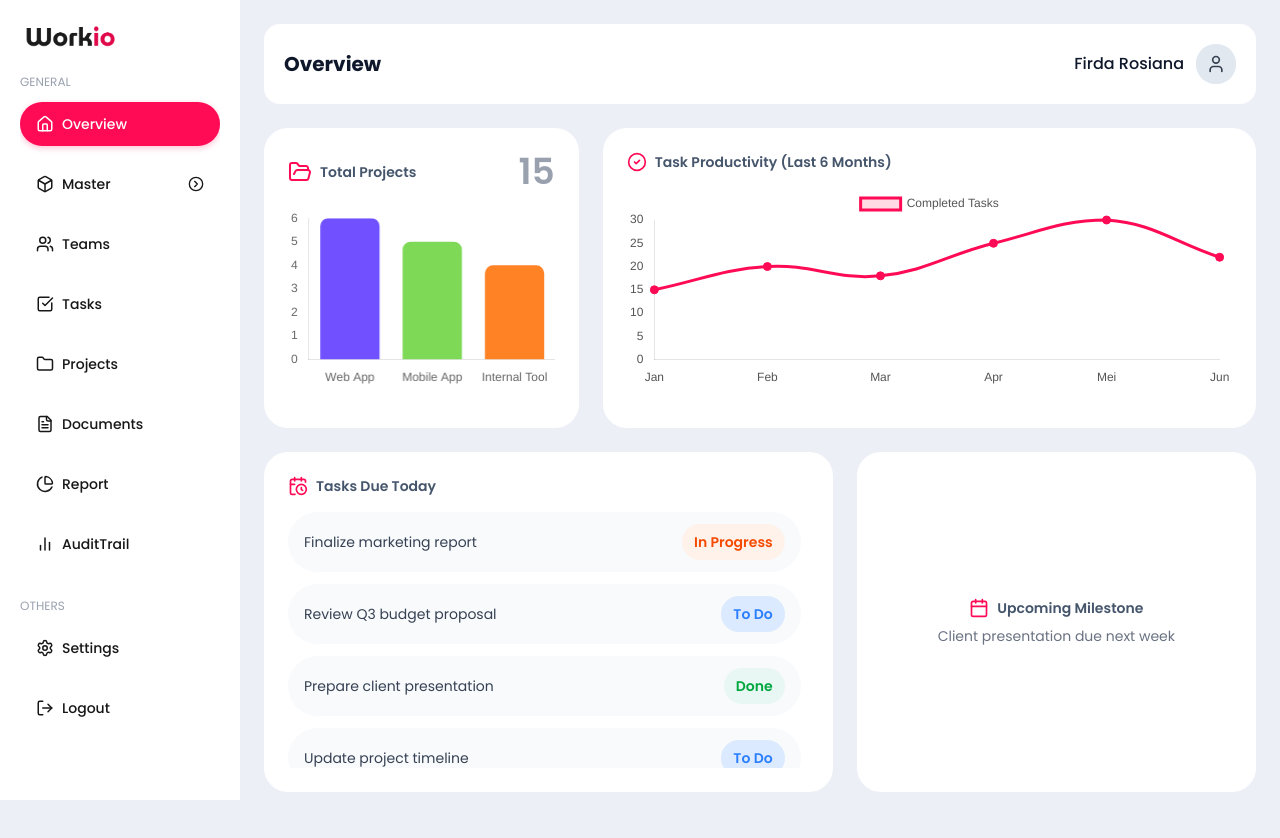
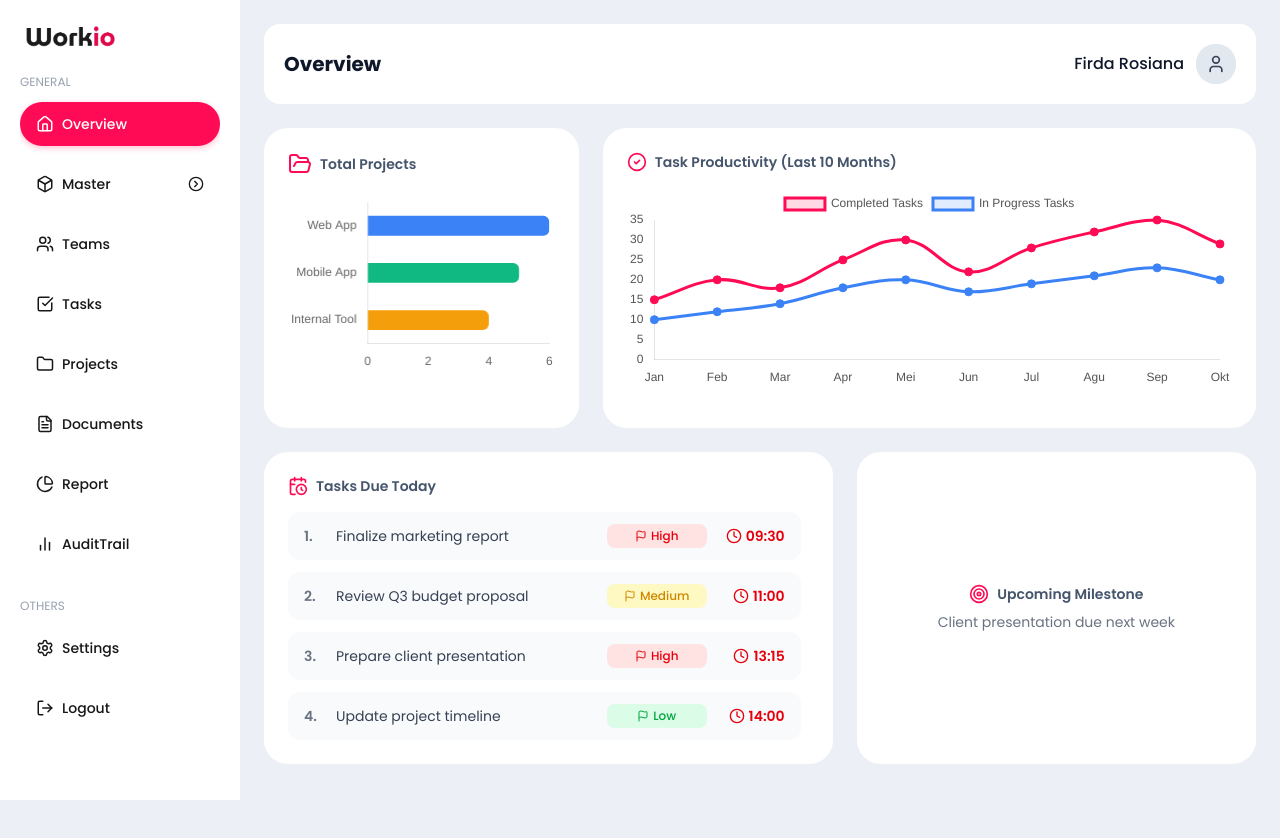
Before and after one commit to roziannn/workio-app, a Next.js app: page /overview in a window 1280 px wide. After the commit the page ends 812 px from the top, so only its background shows below. Built offline with nearby package versions, Linux system fonts and the light colour scheme.

Commit message:
fix: major improve dashboard layouts

```diff
--- a/app/(platform)/overview/page.tsx
+++ b/app/(platform)/overview/page.tsx
@@ -1,25 +1,34 @@
 "use client";
-import { useState } from "react";
+
 import { Line, Bar } from "react-chartjs-2";
 import { Chart as ChartJS, ArcElement, Tooltip, Legend, CategoryScale, LinearScale, BarElement, Title, PointElement, LineElement } from "chart.js";
-import { FolderOpen, Calendar, CheckCircle2, CalendarClock } from "lucide-react";
+import { FolderOpen, CheckCircle2, CalendarClock, Clock, Target, Flag } from "lucide-react";
 
 ChartJS.register(ArcElement, Tooltip, Legend, CategoryScale, LinearScale, BarElement, Title, PointElement, LineElement);
 
 export default function OverviewPage() {
-  // Dummy data
   const lineData = {
-    labels: ["Jan", "Feb", "Mar", "Apr", "Mei", "Jun"],
+    labels: ["Jan", "Feb", "Mar", "Apr", "Mei", "Jun", "Jul", "Agu", "Sep", "Okt"],
     datasets: [
       {
         label: "Completed Tasks",
-        data: [15, 20, 18, 25, 30, 22],
+        data: [15, 20, 18, 25, 30, 22, 28, 32, 35, 29],
         fill: true,
         borderColor: "#FF0B55",
         backgroundColor: "rgba(255, 11, 85, 0.15)",
         tension: 0.4,
         pointRadius: 4,
         pointBackgroundColor: "#FF0B55",
+      },
+      {
+        label: "In Progress Tasks",
+        data: [10, 12, 14, 18, 20, 17, 19, 21, 23, 20],
+        fill: true,
+        borderColor: "#3B82F6",
+        backgroundColor: "rgba(59, 130, 246, 0.15)",
+        tension: 0.4,
+        pointRadius: 4,
+        pointBackgroundColor: "#3B82F6",
       },
     ],
   };
@@ -30,33 +39,30 @@ export default function OverviewPage() {
       {
         label: "Projects",
         data: [6, 5, 4],
-        backgroundColor: ["#7050FF", "#7ED957", "#FF8225"],
-        borderRadius: 8,
+        backgroundColor: ["#3B82F6", "#10B981", "#F59E0B"],
+        borderRadius: 6,
+        barPercentage: 0.6,
+        categoryPercentage: 0.7,
+        maxBarThickness: 40,
       },
     ],
   };
 
   const tasksDueToday = [
-    { id: 1, name: "Finalize marketing report", status: "In Progress" },
-    { id: 2, name: "Review Q3 budget proposal", status: "To Do" },
-    { id: 3, name: "Prepare client presentation", status: "Done" },
-    { id: 4, name: "Update project timeline", status: "To Do" },
-    { id: 5, name: "Check emails", status: "In Progress" },
-    { id: 6, name: "Team meeting", status: "To Do" },
-    { id: 7, name: "Submit invoice", status: "Done" },
-    { id: 8, name: "Design mockups", status: "In Progress" },
-    { id: 9, name: "Plan workshop", status: "To Do" },
+    { id: 1, name: "Finalize marketing report", dueTime: "09:30", priority: "High" },
+    { id: 2, name: "Review Q3 budget proposal", dueTime: "11:00", priority: "Medium" },
+    { id: 3, name: "Prepare client presentation", dueTime: "13:15", priority: "High" },
+    { id: 4, name: "Update project timeline", dueTime: "14:00", priority: "Low" },
   ];
 
-  const [currentPage, setCurrentPage] = useState(1);
-  const tasksPerPage = 5;
-  const totalPages = Math.ceil(tasksDueToday.length / tasksPerPage);
-
-  const indexOfLastTask = currentPage * tasksPerPage;
-  const indexOfFirstTask = indexOfLastTask - tasksPerPage;
+  const priorityColors: Record<string, string> = {
+    High: "text-red-600 bg-red-100",
+    Medium: "text-yellow-600 bg-yellow-100",
+    Low: "text-green-600 bg-green-100",
+  };
 
   return (
-    <div className="space-y-6 pb-6 px-0 lg:mx-0">
+    <div className="space-y-6 pb-6">
       <div className="grid grid-cols-1 lg:grid-cols-12 gap-6">
         <div className="lg:col-span-4 bg-white p-4 sm:p-6 rounded-3xl flex flex-col">
           <div className="flex items-center justify-between mb-4">
@@ -64,18 +70,25 @@ export default function OverviewPage() {
               <FolderOpen className="text-[#FF0B55] w-5 h-5 sm:w-6 sm:h-6" />
               <h2 className="text-sm sm:text-md font-semibold text-slate-600">Total Projects</h2>
             </div>
-            <span className="text-2xl sm:text-4xl font-semibold text-gray-400">15</span>
           </div>
           <div className="h-[150px] sm:h-[180px]">
             <Bar
               data={projectCategories}
               options={{
+                indexAxis: "y",
                 responsive: true,
                 maintainAspectRatio: false,
                 plugins: { legend: { display: false } },
                 scales: {
-                  x: { grid: { display: false }, ticks: { font: { size: 12 } } },
-                  y: { beginAtZero: true, grid: { display: false }, ticks: { stepSize: 1, font: { size: 12 } } },
+                  x: {
+                    beginAtZero: true,
+                    grid: { display: false },
+                    ticks: { font: { size: 12 } },
+                  },
+                  y: {
+                    grid: { display: false },
+                    ticks: { font: { size: 12 } },
+                  },
                 },
               }}
             />
@@ -85,7 +98,7 @@ export default function OverviewPage() {
         <div className="lg:col-span-8 bg-white p-4 sm:p-6 rounded-3xl h-[250px] sm:h-[300px]">
           <h2 className="text-sm sm:text-md font-semibold text-slate-600 mb-4 flex items-center space-x-2">
             <CheckCircle2 className="w-4 h-4 sm:w-5 sm:h-5 text-[#FF0B55]" />
-            <span>Task Productivity (Last 6 Months)</span>
+            <span>Task Productivity (Last 10 Months)</span>
           </h2>
           <Line
             data={lineData}
@@ -93,17 +106,22 @@ export default function OverviewPage() {
               responsive: true,
               maintainAspectRatio: false,
               layout: { padding: { bottom: 52 } },
-              plugins: { legend: { position: "top", labels: { color: "#555" } } },
+              plugins: {
+                legend: { position: "top", labels: { color: "#555" } },
+              },
               scales: {
                 x: { grid: { display: false }, ticks: { color: "#555" } },
-                y: { beginAtZero: true, grid: { display: false }, ticks: { color: "#555" } },
+                y: {
+                  beginAtZero: true,
+                  grid: { display: false },
+                  ticks: { color: "#555" },
+                },
               },
             }}
           />
         </div>
       </div>
 
-      {/* Tasks Milestone */}
       <div className="grid grid-cols-1 md:grid-cols-12 gap-6">
         <div className="md:col-span-7 bg-white p-4 sm:p-6 rounded-3xl flex flex-col">
           <h2 className="text-sm sm:text-md font-semibold text-slate-600 mb-4 flex items-center space-x-2">
@@ -111,27 +129,27 @@ export default function OverviewPage() {
             <span>Tasks Due Today</span>
           </h2>
 
-          {/* Scrollable list */}
           <ul className="space-y-2 sm:space-y-3 max-h-64 overflow-y-auto custom-scroll pr-2">
-            {tasksDueToday.map((task) => (
-              <li key={task.id} className="flex flex-wrap justify-between items-center px-3 sm:px-4 py-2 sm:py-3 rounded-full bg-slate-50 hover:bg-slate-100 transition">
-                <span className="text-xs sm:text-sm text-gray-700">{task.name}</span>
-                <span
-                  className={`text-xs sm:text-sm font-semibold px-2 sm:px-3 py-1 sm:py-2 rounded-full ${
-                    task.status === "Done" ? "bg-[#E8F7F4] text-green-600" : task.status === "In Progress" ? "bg-[#FFF2EB] text-orange-600" : "bg-blue-100 text-blue-500"
-                  }`}
-                >
-                  {task.status}
+            {tasksDueToday.map((task, index) => (
+              <li key={task.id} className="flex items-center justify-between px-4 py-3 rounded-xl bg-slate-50">
+                <span className="w-6 text-sm font-semibold text-gray-500">{index + 1}.</span>
+                <span className="flex-1 text-sm text-gray-700 truncate ml-2">{task.name}</span>
+                <span className={`w-[100px] flex items-center justify-center px-2 py-1 rounded-lg text-xs font-medium mx-2 ${priorityColors[task.priority]}`}>
+                  <Flag className="w-3 h-3 mr-1" />
+                  {task.priority}
                 </span>
+                <div className="flex items-center justify-end font-semibold text-red-600 text-sm w-[70px]">
+                  <Clock className="w-4 h-4 text-red-600 mr-1" />
+                  <span>{task.dueTime}</span>
+                </div>
               </li>
             ))}
           </ul>
         </div>
 
-        {/* Upcoming Milestone */}
         <div className="md:col-span-5 bg-white p-4 sm:p-6 rounded-3xl flex flex-col justify-center items-center">
           <h2 className="text-sm sm:text-md font-semibold text-slate-600 mb-2 flex items-center space-x-2">
-            <Calendar className="w-4 h-4 sm:w-5 sm:h-5 text-[#FF0B55]" />
+            <Target className="w-4 h-4 sm:w-5 sm:h-5 text-[#FF0B55]" />
             <span>Upcoming Milestone</span>
           </h2>
           <p className="text-xs sm:text-sm text-gray-500 text-center">Client presentation due next week</p>
```
